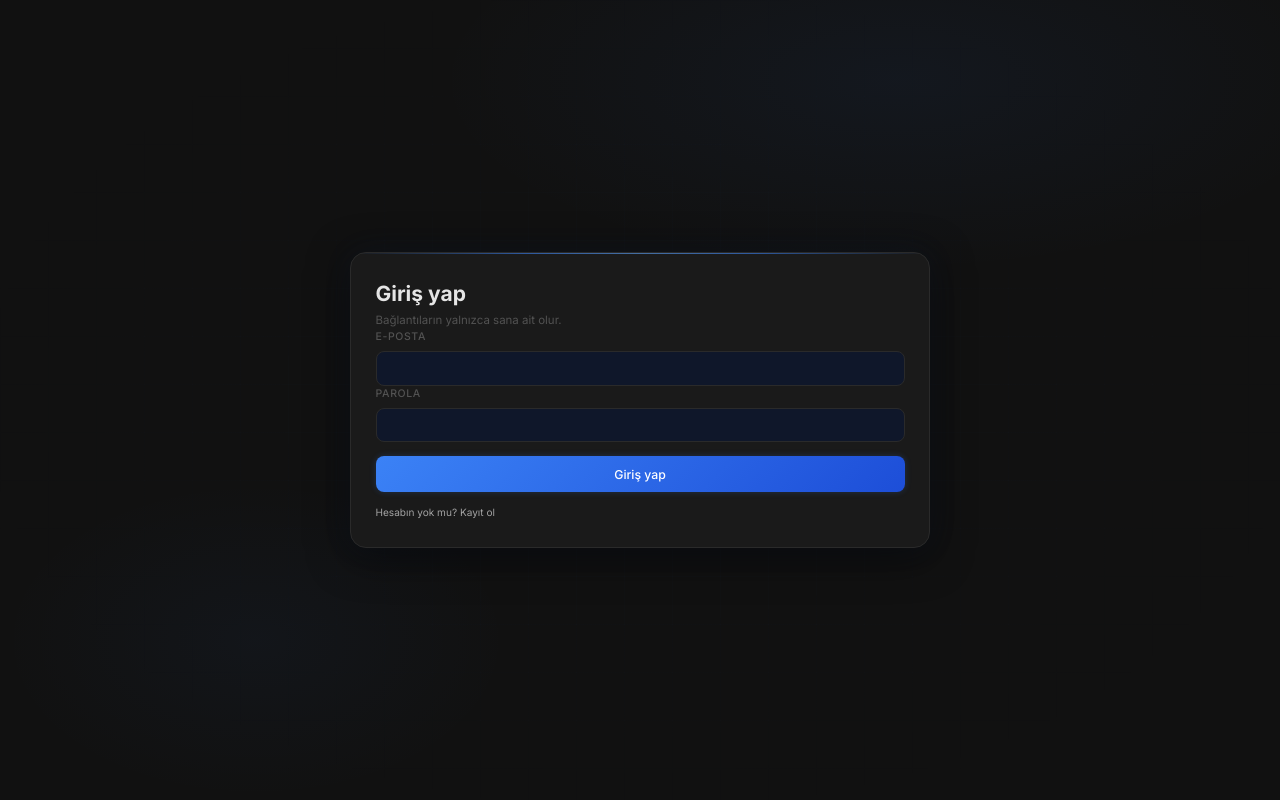
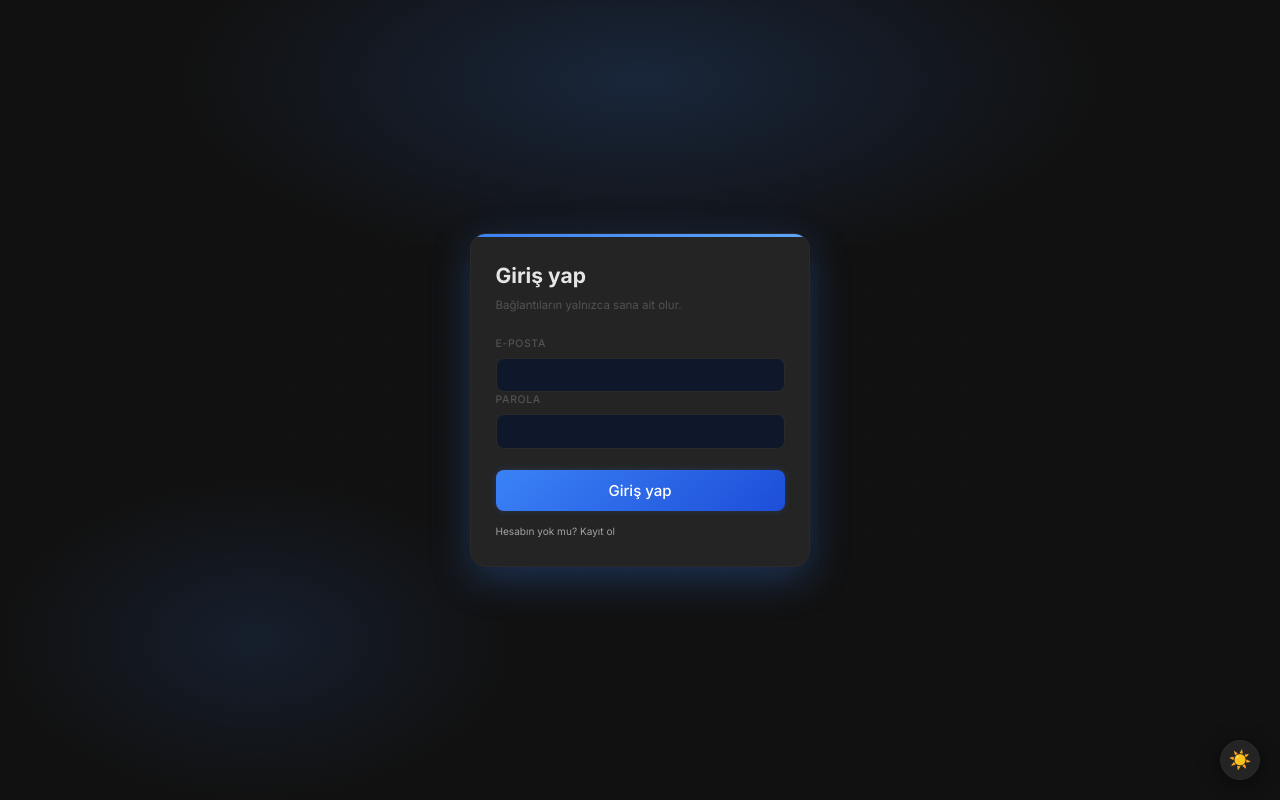
Before and after one commit to silaozdemirr/sql-editor, a React (Vite) app in the folder frontend/: page / in a window 1280 px wide. Built offline with nearby package versions, Linux system fonts and the light colour scheme.

Commit message:
refactor(ui): separate AuthPanel from ConnectionPanel, improve login UI, fix empty state layouts

```diff
--- a/frontend/src/App.jsx
+++ b/frontend/src/App.jsx
@@ -5,12 +5,34 @@ import AdminPanel from './components/AdminPanel';
 import './index.css';
 import { disconnectDatabase, login, register, logout } from './api/connectionApi';
 
-function AuthPanel({ onAuthenticated }) {
+function AuthPanel({ onAuthenticated, toggleTheme, isLightMode }) {
   const [isRegister, setIsRegister] = useState(false);
   const [form, setForm] = useState({ email: '', password: '', displayName: '' });
   const [error, setError] = useState('');
   const submit = async (event) => { event.preventDefault(); setError(''); try { const result = await (isRegister ? register(form) : login(form)); sessionStorage.setItem('accessToken', result.accessToken); onAuthenticated(result); } catch (e) { setError(e.response?.data?.message || 'Giriş yapılamadı.'); } };
-  return <main className="connection-page"><section className="connection-card"><div className="card-body"><h1>{isRegister ? 'Hesap oluştur' : 'Giriş yap'}</h1><p className="logo-subtitle">Bağlantıların yalnızca sana ait olur.</p><form onSubmit={submit}><div className="form-group"><label className="form-label">E-posta</label><input className="form-input" style={{ paddingLeft: '0.875rem' }} type="email" required value={form.email} onChange={e=>setForm({...form,email:e.target.value})}/></div>{isRegister && <div className="form-group"><label className="form-label">Görünen ad</label><input className="form-input" style={{ paddingLeft: '0.875rem' }} required minLength="2" value={form.displayName} onChange={e=>setForm({...form,displayName:e.target.value})}/></div>}<div className="form-group"><label className="form-label">Parola</label><input className="form-input" style={{ paddingLeft: '0.875rem' }} type="password" required minLength="8" value={form.password} onChange={e=>setForm({...form,password:e.target.value})}/></div>{error && <p className="schema-error">{error}</p>}<button className="btn btn-primary" style={{ width: '100%', marginTop: '1rem', padding: '0.75rem' }} type="submit">{isRegister ? 'Kayıt ol' : 'Giriş yap'}</button></form><button className="disconnect-link" style={{ marginTop: '1rem' }} type="button" onClick={()=>setIsRegister(!isRegister)}>{isRegister ? 'Zaten hesabın var mı? Giriş yap' : 'Hesabın yok mu? Kayıt ol'}</button></div></section></main>;
+  return (
+    <>
+      <main className="connection-page auth-page" style={{ background: 'radial-gradient(ellipse 60% 40% at 50% 10%, rgba(59, 130, 246,0.18) 0%, transparent 60%), radial-gradient(ellipse 40% 40% at 20% 80%, rgba(59, 130, 246,0.12) 0%, transparent 50%), var(--bg-primary)' }}>
+        <section className="auth-card" style={{ maxWidth: '340px', margin: '0 auto', boxShadow: '0 12px 40px rgba(59, 130, 246, 0.3)' }}>
+          <div className="card-body">
+            <h1 style={{ fontSize: '1.5rem', marginBottom: '4px' }}>{isRegister ? 'Hesap oluştur' : 'Giriş yap'}</h1>
+            <p className="logo-subtitle" style={{ marginBottom: '1.5rem' }}>Bağlantıların yalnızca sana ait olur.</p>
+            <form onSubmit={submit}>
+              <div className="form-group"><label className="form-label">E-posta</label><input className="form-input" style={{ paddingLeft: '0.875rem' }} type="email" required value={form.email} onChange={e=>setForm({...form,email:e.target.value})}/></div>
+              {isRegister && <div className="form-group"><label className="form-label">Görünen ad</label><input className="form-input" style={{ paddingLeft: '0.875rem' }} required minLength="2" value={form.displayName} onChange={e=>setForm({...form,displayName:e.target.value})}/></div>}
+              <div className="form-group"><label className="form-label">Parola</label><input className="form-input" style={{ paddingLeft: '0.875rem' }} type="password" required minLength="8" value={form.password} onChange={e=>setForm({...form,password:e.target.value})}/></div>
+              {error && <p className="schema-error">{error}</p>}
+              <button className="btn btn-primary" style={{ width: '100%', marginTop: '1.5rem', padding: '0.8rem', fontSize: '15px', borderRadius: '8px', flex: 'none' }} type="submit">{isRegister ? 'Kayıt ol' : 'Giriş yap'}</button>
+            </form>
+            <button className="disconnect-link" style={{ marginTop: '1rem', width: '100%', textAlign: 'center', color: 'var(--text-secondary)' }} type="button" onClick={()=>setIsRegister(!isRegister)}>{isRegister ? 'Zaten hesabın var mı? Giriş yap' : 'Hesabın yok mu? Kayıt ol'}</button>
+          </div>
+        </section>
+      </main>
+      <button onClick={toggleTheme} style={{ position: 'fixed', bottom: '20px', right: '20px', zIndex: 9999, background: 'var(--bg-card)', color: 'var(--text-primary)', border: '1px solid var(--border-subtle)', borderRadius: '50%', width: '40px', height: '40px', display: 'flex', alignItems: 'center', justifyContent: 'center', cursor: 'pointer', boxShadow: 'var(--shadow-md)' }} title={isLightMode ? "Karanlık Tema" : "Aydınlık Tema"}>
+        {isLightMode ? <span style={{fontSize:'18px'}}>🌙</span> : <span style={{fontSize:'18px'}}>☀️</span>}
+      </button>
+    </>
+  );
 }
 
 const getTokenRole = () => {
@@ -158,12 +180,10 @@ function App() {
     window.history.pushState(null, '', '#connect');
   };
 
-  if (!authenticated) return <AuthPanel onAuthenticated={handleAuthenticated} />;
+  if (!authenticated) return <AuthPanel onAuthenticated={handleAuthenticated} toggleTheme={toggleTheme} isLightMode={isLightMode} />;
 
   const userRole = getTokenRole();
 
-  if (connections.length > 0) {
-    const activeConnectionInfo = connections.find(c => c.connectionToken === activeToken) || connections[0];
   return (
     <div className="app">
       {userRole === 'ADMIN' && (
@@ -201,20 +221,4 @@ function App() {
   );
 }
 
-  return (
-    <div className="app">
-      {userRole === 'ADMIN' && (
-        <div className="admin-bar">
-          <button className="btn-secondary" onClick={() => setShowAdminPanel(true)}>Admin Paneli</button>
-        </div>
-      )}
-      <ConnectionPanel onConnected={handleConnected} onLogout={handleLogout} />
-      {showAdminPanel && <AdminPanel onClose={() => setShowAdminPanel(false)} />}
-      <button onClick={toggleTheme} style={{ position: 'fixed', bottom: '20px', right: '20px', zIndex: 9999, background: 'var(--bg-card)', color: 'var(--text-primary)', border: '1px solid var(--border-subtle)', borderRadius: '50%', width: '40px', height: '40px', display: 'flex', alignItems: 'center', justifyContent: 'center', cursor: 'pointer', boxShadow: 'var(--shadow-md)' }} title={isLightMode ? "Karanlık Tema" : "Aydınlık Tema"}>
-        {isLightMode ? <span style={{fontSize:'18px'}}>🌙</span> : <span style={{fontSize:'18px'}}>☀️</span>}
-      </button>
-    </div>
-  );
-}
-
 export default App;
--- a/frontend/src/components/SchemaExplorer.jsx
+++ b/frontend/src/components/SchemaExplorer.jsx
@@ -436,8 +436,10 @@ export default function SchemaExplorer({ connections, activeToken, onSwitchConne
           />
         ))}
         {connections.length === 0 && (
-          <div style={{ padding: '20px', textAlign: 'center', color: 'var(--text-muted)' }}>
-            Bağlantı bulunamadı.
+          <div style={{ padding: '30px 20px', textAlign: 'center', color: 'var(--text-muted)', display: 'flex', flexDirection: 'column', gap: '10px', alignItems: 'center' }}>
+            <FiDatabase size={32} style={{ opacity: 0.5 }} />
+            <span style={{ fontSize: '13px' }}>Henüz bir veritabanı bağlı değil.</span>
+            <span style={{ fontSize: '12px', opacity: 0.8 }}>Yukarıdaki <strong>+ Yeni Ekle</strong> butonuna tıklayarak sunucunuzu bağlayabilirsiniz.</span>
           </div>
         )}
       </section>
@@ -508,6 +510,16 @@ export default function SchemaExplorer({ connections, activeToken, onSwitchConne
       </div>
       <Suspense fallback={<section className="editor-loading">SQL editörü yükleniyor </section>}>
         <div style={{ display: 'flex', flex: 1, width: '100%', height: '100%', overflow: 'hidden' }}>
+          {connections.length === 0 && (
+            <div style={{ display: 'flex', flexDirection: 'column', alignItems: 'center', justifyContent: 'center', flex: 1, color: 'var(--text-muted)', gap: '16px', background: 'var(--bg-card)' }}>
+              <FiDatabase size={64} style={{ opacity: 0.2 }} />
+              <h2>SQL Editörüne Hoş Geldiniz</h2>
+              <p>Sol menüden bir bağlantı ekleyerek veya seçerek başlayın.</p>
+              <button className="btn-primary" onClick={onAddConnection} style={{ marginTop: '10px', flex: 'none', padding: '10px 24px', borderRadius: '8px' }}>
+                + Yeni Veritabanı Ekle
+              </button>
+            </div>
+          )}
           {connections.map(conn => {
             const isVisible = conn.connectionToken === activeToken || conn.connectionToken === splitToken;
             return (
--- a/frontend/src/index.css
+++ b/frontend/src/index.css
@@ -949,3 +949,6 @@ body.light-mode .run-query-button kbd {
   color: #065f46;
   border-color: rgba(16, 185, 129, 0.4);
 }
+
+
+.auth-card { width: 100%; max-width: 420px; background: var(--bg-card); border: 1px solid var(--border-subtle); border-radius: var(--radius-xl); box-shadow: 0 12px 40px rgba(59, 130, 246, 0.2); overflow: hidden; position: relative; z-index: 1; animation: slideUp 0.45s var(--transition-slow); } .auth-card::before { content: ''; position: absolute; top: 0; left: 0; right: 0; height: 3px; background: linear-gradient(90deg, var(--accent) 0%, var(--accent-light) 100%); } .auth-page { background: radial-gradient(ellipse 60% 40% at 50% 10%, rgba(59, 130, 246,0.12) 0%, transparent 60%), radial-gradient(ellipse 40% 40% at 20% 80%, rgba(59, 130, 246,0.08) 0%, transparent 50%), var(--bg-primary); }
```
Lines whose indentation alone changed are shown as unchanged.
